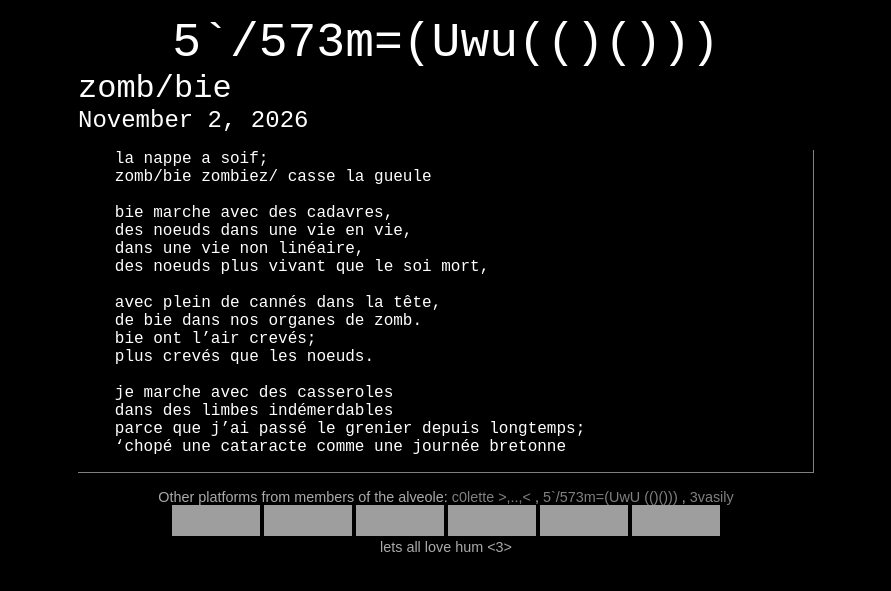
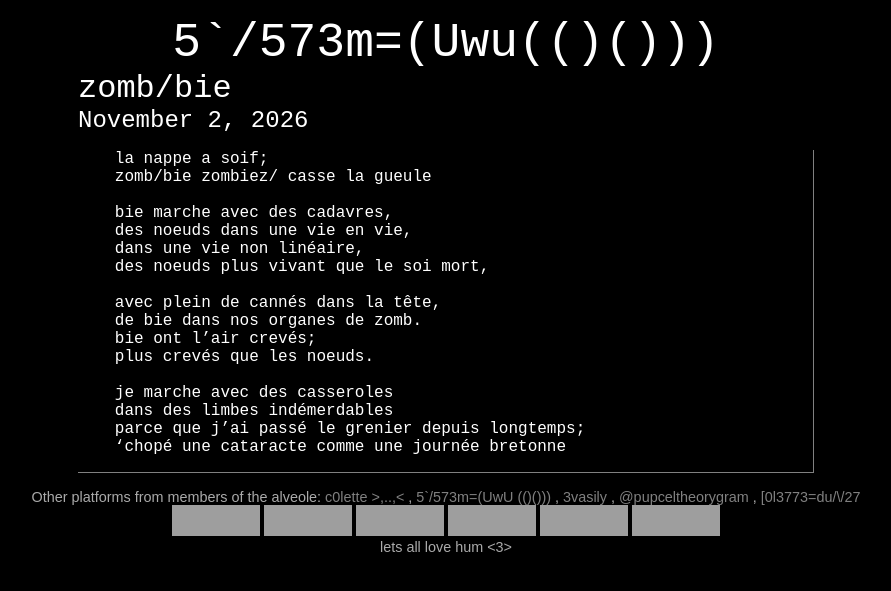
Before and after one commit to alain333/myblog, a Jekyll site: the page built from _posts/Journaling/2026-11-02-zombie.md, in a window 1280 px wide, cut to the strip 0-591 px from the top of the page. Shown: the whole strip, without its empty margins (194-1085 px from the left). Built offline with Jekyll 4.4.1, drawn with Linux system fonts in a browser that asks for light colours; grey boxes are pictures that could not be loaded.

Commit message:
remake clean

```diff
--- a/_includes/footer.html
+++ b/_includes/footer.html
@@ -3,6 +3,9 @@
         <a href="https://www.tiktok.com/@desballesquipleuvent" target="_blank">c0lette &gt;,..,&lt;</a>
         , <a href="https://www.instagram.com/cso_wo2m/" target="_blank">5`/573m=(UwU (()()))</a>
         , <a href="https://www.youtube.com/@3vasily" target="_blank">3vasily</a>
+        , <a href="https://www.instagram.com/pupceltheorygram/" target="_blank">@pupceltheorygram</a>
+        , <a href="https://www.instagram.com/wombw_orm/" target="_blank">[0l3773=du/\/27</a>
+
         <br><a href="https://cyber.dabamos.de/88x31/" target="_blank">
             <img src="https://cyber.dabamos.de/88x31/88by31.gif" alt="ah" height="31" width="88">
         </a>
--- a/_layouts/post.html
+++ b/_layouts/post.html
@@ -1,7 +1,8 @@
 ---
 layout: "wrapper"
 ---
-<div>
+<div class="contenupost">
+
     <h1 class="title3">{{ page.title }}</h1>
     <h2 class="title3">{{ page.date | date: '%B %-d, %Y' }}</h2>
     <div class="box">
--- a/_layouts/wrapper.html
+++ b/_layouts/wrapper.html
@@ -3,12 +3,14 @@
 <head>
     <meta charset="UTF-8">
     <meta name="viewport" content="width=device-width, initial-scale=1.0">
-    <title>Document</title>
+    <title>my( BwO°)blog</title>
     <link rel="stylesheet" href="{{ site.baseurl }}/assets/style/style.css">
 </head>
 <body class="body">
     {% include header.html  %}
-    <div class="contenu">{{ content }}</div>
+    <div class="layout">
+        <div class="contenu"> {{ content }}</div>
+    </div>
     {% include footer.html  %}
 </body>
 </html>
```
